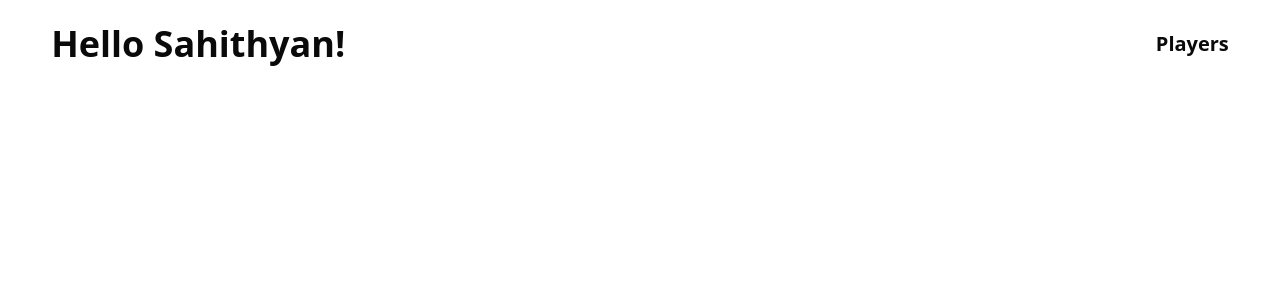
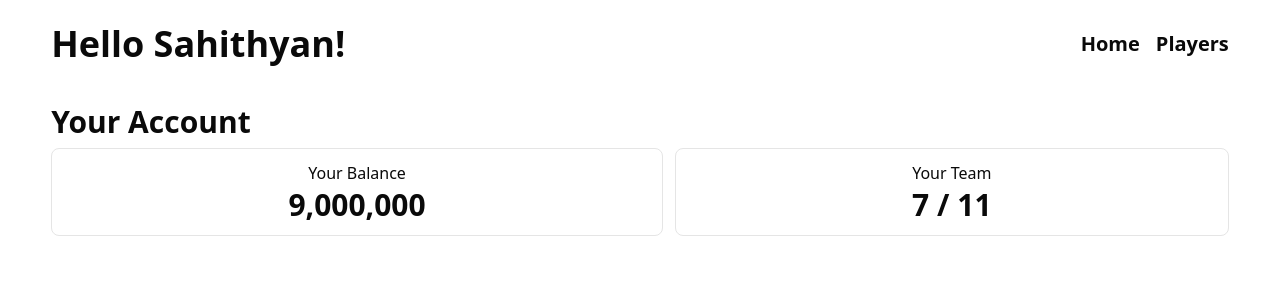
Before and after one commit to sahithyandev/SpiritX_NullPtr_02, a Next.js app: page / in a window 1280 px wide. Shown: the top 300 px of the page. Built offline with nearby package versions, Linux system fonts and the light colour scheme.

Commit message:
add stats on home page

```diff
--- a/app/globals.css
+++ b/app/globals.css
@@ -138,7 +138,13 @@
 		@apply bg-background text-foreground w-(--body-width) !mx-auto !px-0;
 		scrollbar-gutter: stable;
 	}
-	.player-card-table td:nth-child(2) {
-		@apply font-semibold text-right tabular-nums;
+	.player-card-table {
+		td {
+			@apply py-0.5;
+		}
+
+		td:nth-child(2) {
+			@apply font-semibold text-right tabular-nums;
+		}
 	}
 }
--- a/app/page.tsx
+++ b/app/page.tsx
@@ -1,10 +1,21 @@
 import Nav from "@/components/nav";
+import SectionTitle from "@/components/section-title";
+import { StatsCard } from "@/components/stat-card";
 import type React from "react";
 
 export default async function Home() {
 	return (
 		<main>
 			<Nav />
+
+			<section>
+				<SectionTitle>Your Account</SectionTitle>
+				<div className="flex gap-3">
+					<StatsCard title="Your Balance" value={9000000} />
+					<StatsCard title="Your Team" value={"7 / 11"} />
+				</div>
+			</section>
+
 		</main>
 	);
 }
--- a/components/nav.tsx
+++ b/components/nav.tsx
@@ -11,6 +11,7 @@ export default function Nav({ title }: NavProps) {
 			<PageTitle>{title || "Hello Sahithyan!"}</PageTitle>
 
 			<ul className="flex gap-4">
+				<NavLink href="/">Home</NavLink>
 				<NavLink href="/players">Players</NavLink>
 			</ul>
 		</nav>
--- a/components/player-card.tsx
+++ b/components/player-card.tsx
@@ -1,5 +1,4 @@
 import { Card, CardContent } from "@/components/ui/card";
-import type React from "react";
 import {
 	Dialog,
 	DialogContent,
@@ -9,6 +8,7 @@ import {
 	DialogTrigger,
 } from "@/components/ui/dialog";
 import { aOrAn } from "@/lib/utils";
+import type React from "react";
 
 interface PlayerCardProps {
 	data: {
--- /dev/null
+++ b/components/section-title.tsx
@@ -0,0 +1,15 @@
+import type { PropsWithChildren } from "react";
+import type React from "react";
+
+interface PageTitleProps {
+	className?: string;
+}
+
+export default function SectionTitle({
+	children,
+	className = "",
+}: PropsWithChildren<PageTitleProps>) {
+	return (
+		<h2 className={`mt-5 mb-2 text-3xl font-bold ${className}`}>{children}</h2>
+	);
+}
--- /dev/null
+++ b/components/stat-card.tsx
@@ -0,0 +1,24 @@
+interface StatsCardProps {
+	value: number | string;
+	title: string;
+	variant?: "default" | "link";
+	valueElementId?: string;
+}
+
+export function StatsCard({
+	value,
+	title,
+	variant,
+	valueElementId,
+}: StatsCardProps) {
+	return (
+		<div
+			className={`flex min-w-[150px] flex-auto flex-row items-center justify-center gap-1 rounded-md border px-3 py-3 text-center md:flex-col md:gap-0.5 ${variant === "link" ? "border-4 border-primary" : ""}`}
+		>
+			<span className="max-w-max whitespace-nowrap">{title}</span>
+			<strong className="text-xl md:text-3xl" id={valueElementId}>
+				{value.toLocaleString("en-GB")}
+			</strong>
+		</div>
+	);
+}
```
